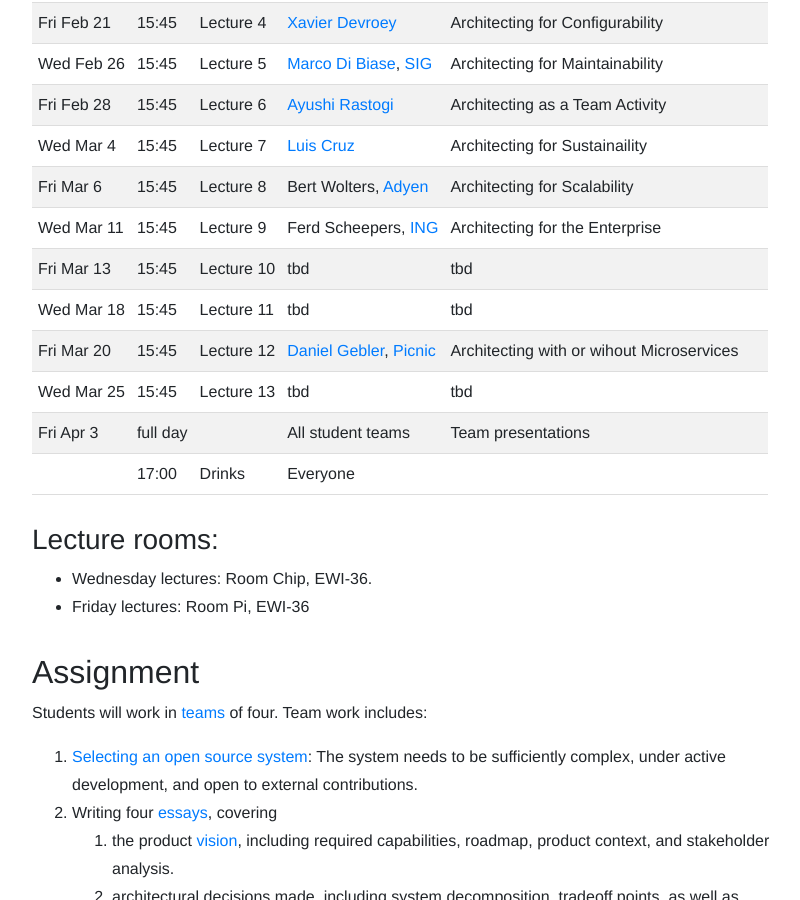
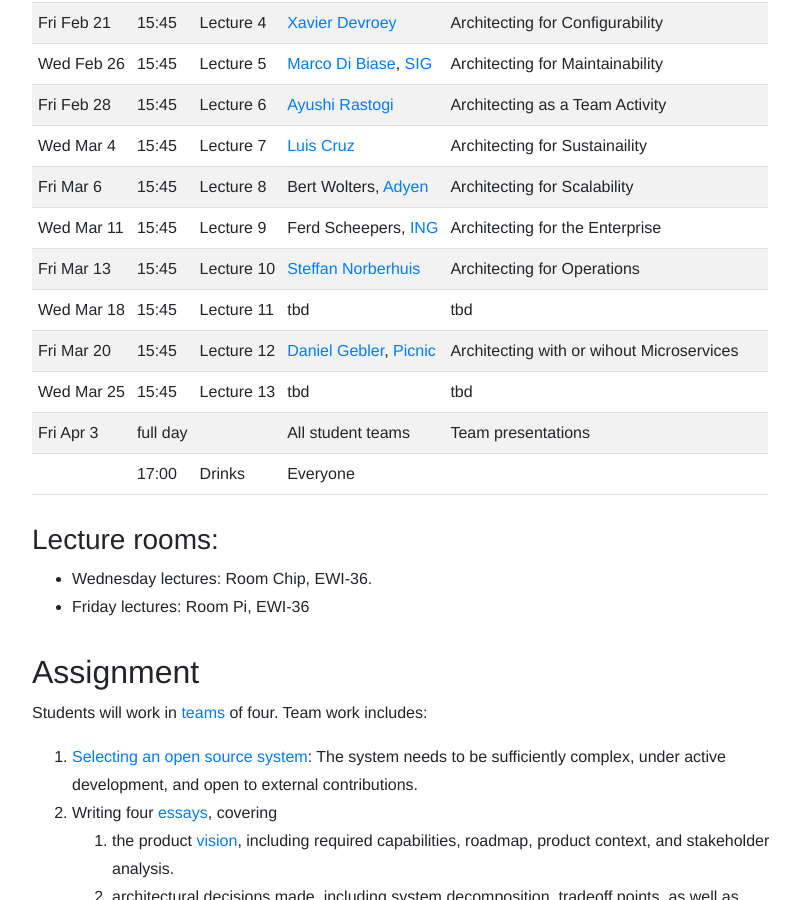
Before and after one commit to SERG-Delft/delftswa, a Jekyll site: the page built from 2020/index.md, in a window 1280 px wide and 900 px high, scrolled down 1139 px. Shown: the whole window, without its empty margins (224-1024 px from the left). Built offline with Jekyll 4.4.1, drawn with Linux system fonts in a browser that asks for light colours.

Commit message:
Add Stefan Norberhuis

```diff
--- a/2020/index.md
+++ b/2020/index.md
@@ -35,7 +35,7 @@ Fri Feb 28 | 15:45 | Lecture 6 | [Ayushi Rastogi]         | Architecting as a Te
 Wed Mar 4  | 15:45 | Lecture 7 | [Luis Cruz]              | Architecting for Sustainaility
 Fri Mar 6  | 15:45 | Lecture 8 | Bert Wolters, [Adyen]    | Architecting for Scalability
 Wed Mar 11 | 15:45 | Lecture 9 | Ferd Scheepers, [ING]    | Architecting for the Enterprise
-Fri Mar 13 | 15:45 | Lecture 10 | tbd                     | tbd
+Fri Mar 13 | 15:45 | Lecture 10 | [Steffan Norberhuis][norberhuis]      | Architecting for Operations
 Wed Mar 18 | 15:45 | Lecture 11 | tbd                     | tbd
 Fri Mar 20 | 15:45 | Lecture 12 | [Daniel Gebler], [Picnic] | Architecting with or wihout Microservices
 Wed Mar 25 | 15:45 | Lecture 13 | tbd | tbd
@@ -58,6 +58,7 @@ Fri Apr 3  | full day |  | All student teams | Team presentations
 [engin bozdag]: https://www.usenix.org/conference/enigma2020/speaker-or-organizer/engin-bozdag-uber
 [daniel gebler]: https://twitter.com/daniel_gebler
 [picnic]: https://www.picnic.app/nl/
+[norberhuis]: https://www.norberhuis.nl/
 
 ## Assignment
 
```
